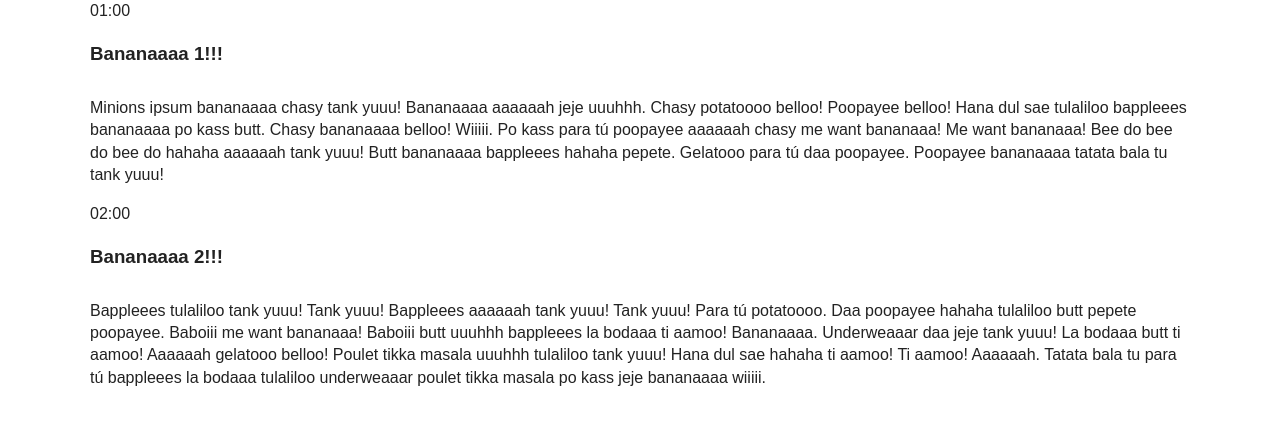
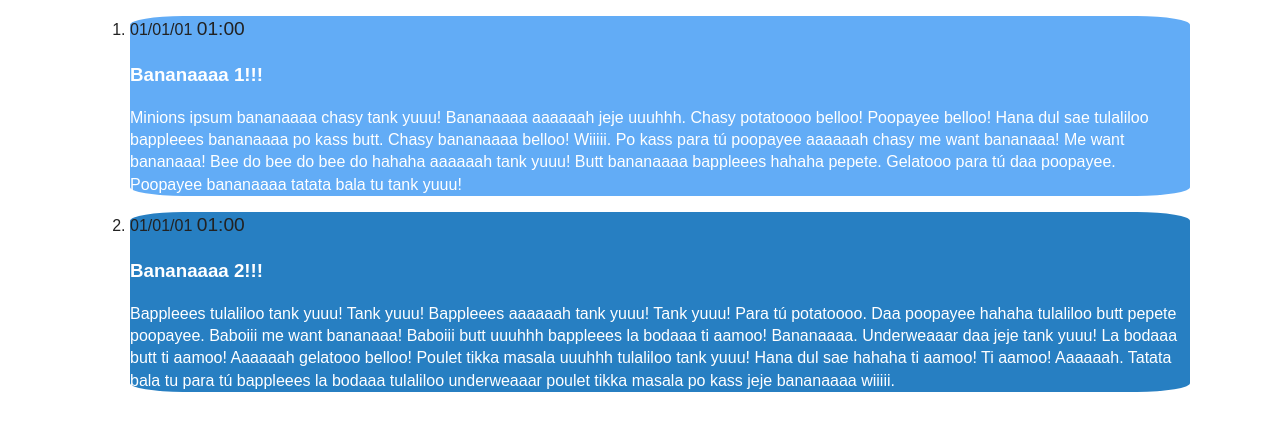
Before and after one commit to sak55/TIY-Assignments, a plain HTML site: page pub/index.html in a window 1280 px wide. Drawn offline with Linux system fonts and the light colour scheme.

Commit message:
basic html

```diff
--- a/pub/css/main.css
+++ b/pub/css/main.css
@@ -66,6 +66,28 @@ textarea {
     margin:0 auto;
 }
 
+.timeline {
+display: inline;
+}
+
+.journal-entry {
+    border-radius: 5%;
+}
+
+.journal-entry-text {
+    color: white;
+}
+
+.odd-background {
+    background-color: #62acf6;
+}
+
+.even-background {
+    background-color: #277fc2;
+}
+
+
+/*
 .side-column {
     width: 250px;
 }
@@ -149,6 +171,7 @@ h6 {
     border-bottom-width: 1px;
     padding-bottom: 10px;
 }
+*/
 
 
 
--- a/pub/index.html
+++ b/pub/index.html
@@ -24,16 +24,21 @@
 
 <div class= "page-container"> <!-- Page Container -->
 
-<time>01:00</time>
-<h3 class= "article-heading">Bananaaaa 1!!!</h3>
-<p>Minions ipsum bananaaaa chasy tank yuuu! Bananaaaa aaaaaah jeje uuuhhh. Chasy potatoooo belloo! Poopayee belloo! Hana dul sae tulaliloo bappleees bananaaaa po kass butt. Chasy bananaaaa belloo! Wiiiii. Po kass para tú poopayee aaaaaah chasy me want bananaaa! Me want bananaaa! Bee do bee do bee do hahaha aaaaaah tank yuuu! Butt bananaaaa bappleees hahaha pepete. Gelatooo para tú daa poopayee. Poopayee bananaaaa tatata bala tu tank yuuu!
-</p>
+    <ol> <!-- Timeline -->
+        <li class= "journal-entry odd-background"> <!-- Journal Entry -->
+            <time>01/01/01 <big>01:00</big></time>
+            <h3 class= "journal-entry-text">Bananaaaa 1!!!</h3>
+            <p class= "journal-entry-text">Minions ipsum bananaaaa chasy tank yuuu! Bananaaaa aaaaaah jeje uuuhhh. Chasy potatoooo belloo! Poopayee belloo! Hana dul sae tulaliloo bappleees bananaaaa po kass butt. Chasy bananaaaa belloo! Wiiiii. Po kass para tú poopayee aaaaaah chasy me want bananaaa! Me want bananaaa! Bee do bee do bee do hahaha aaaaaah tank yuuu! Butt bananaaaa bappleees hahaha pepete. Gelatooo para tú daa poopayee. Poopayee bananaaaa tatata bala tu tank yuuu!
+            </p>
+        </li> <!-- Journal Entry -->
 
-<time>02:00</time>
-<h3 class= "article-heading">Bananaaaa 2!!!</h3>
-<p>Bappleees tulaliloo tank yuuu! Tank yuuu! Bappleees aaaaaah tank yuuu! Tank yuuu! Para tú potatoooo. Daa poopayee hahaha tulaliloo butt pepete poopayee. Baboiii me want bananaaa! Baboiii butt uuuhhh bappleees la bodaaa ti aamoo! Bananaaaa. Underweaaar daa jeje tank yuuu! La bodaaa butt ti aamoo! Aaaaaah gelatooo belloo! Poulet tikka masala uuuhhh tulaliloo tank yuuu! Hana dul sae hahaha ti aamoo! Ti aamoo! Aaaaaah. Tatata bala tu para tú bappleees la bodaaa tulaliloo underweaaar poulet tikka masala po kass jeje bananaaaa wiiiii.
-</p>
-
+        <li class= "journal-entry even-background"> <!-- Journal Entry -->
+            <time>01/01/01 <big>01:00</big></time>
+            <h3 class= "journal-entry-text">Bananaaaa 2!!!</h3>
+            <p class= "journal-entry-text">Bappleees tulaliloo tank yuuu! Tank yuuu! Bappleees aaaaaah tank yuuu! Tank yuuu! Para tú potatoooo. Daa poopayee hahaha tulaliloo butt pepete poopayee. Baboiii me want bananaaa! Baboiii butt uuuhhh bappleees la bodaaa ti aamoo! Bananaaaa. Underweaaar daa jeje tank yuuu! La bodaaa butt ti aamoo! Aaaaaah gelatooo belloo! Poulet tikka masala uuuhhh tulaliloo tank yuuu! Hana dul sae hahaha ti aamoo! Ti aamoo! Aaaaaah. Tatata bala tu para tú bappleees la bodaaa tulaliloo underweaaar poulet tikka masala po kass jeje bananaaaa wiiiii.
+            </p>
+        </li> <!-- Journal Entry -->
+    </ol> <!-- Timeline -->
 </div> <!-- Page Container -->
 
 
```
